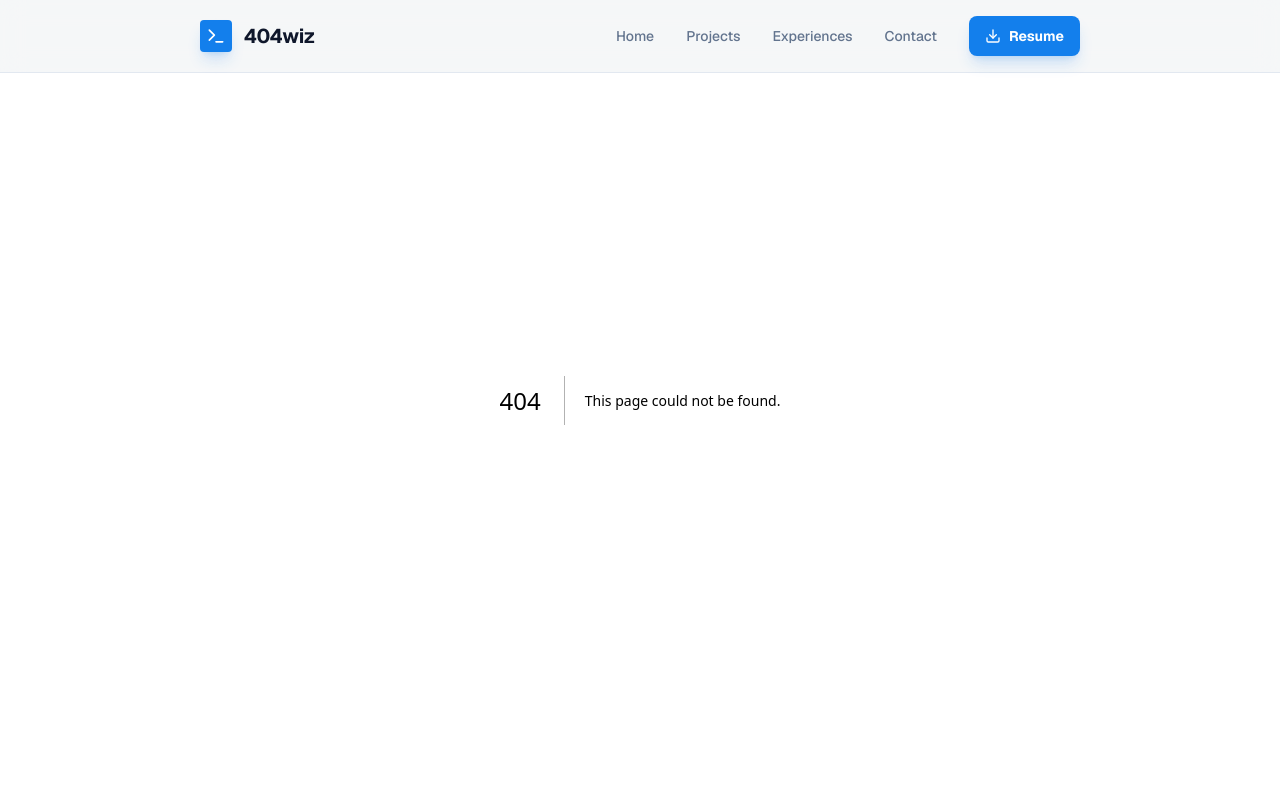
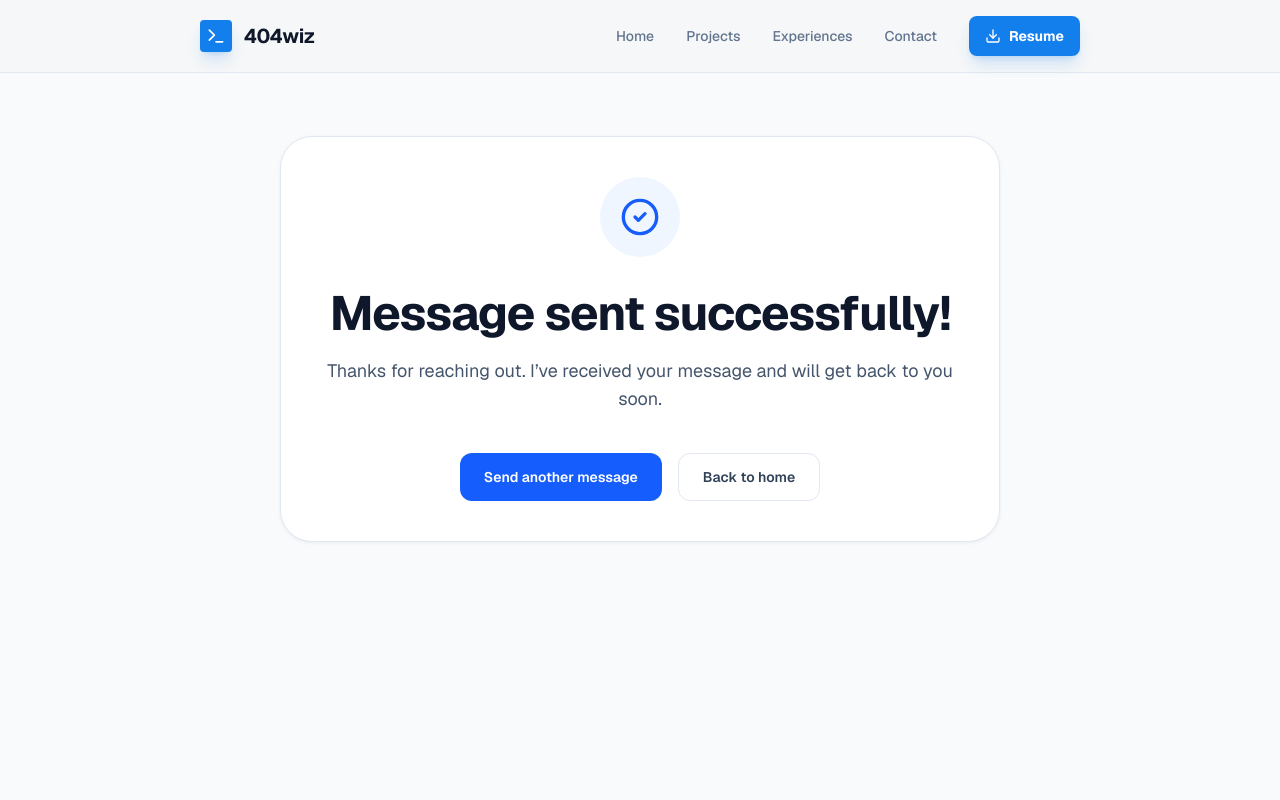
Before and after one commit to Hart-wiz/404wiz, a Next.js app: page /contact/success in a window 1280 px wide. Before the commit this address had no page. Shown: the top 800 px of the page. Built offline with nearby package versions, Linux system fonts and the light colour scheme.

Commit message:
create success page for form

```diff
--- a/app/contact/page.tsx
+++ b/app/contact/page.tsx
@@ -1,6 +1,4 @@
-"use client";
-
-import React, { useState } from "react";
+import React from "react";
 import {
   Mail,
   MapPin,
@@ -8,39 +6,11 @@ import {
   Github,
   Linkedin,
   Twitter,
-  CheckCircle2,
   MessageSquare,
   PhoneCall,
 } from "lucide-react";
 
 export default function ContactPage() {
-  const [formData, setFormData] = useState({
-    name: "",
-    email: "",
-    subject: "",
-    message: "",
-  });
-  const [isSubmitted, setIsSubmitted] = useState(false);
-
-  const handleChange = (
-    e: React.ChangeEvent<HTMLInputElement | HTMLTextAreaElement>
-  ) => {
-    setFormData({ ...formData, [e.target.name]: e.target.value });
-  };
-
-  const handleSubmit = (e: React.FormEvent) => {
-    e.preventDefault();
-    // Here you would typically handle the API call to your backend or form service
-    console.log("Form submitted:", formData);
-    setIsSubmitted(true);
-
-    // Reset form after 3 seconds for demo purposes
-    setTimeout(() => {
-      setIsSubmitted(false);
-      setFormData({ name: "", email: "", subject: "", message: "" });
-    }, 3000);
-  };
-
   return (
     <div className="min-h-screen bg-slate-50 text-slate-900 font-sans selection:bg-blue-200 selection:text-blue-900 pt-10">
       <main className="flex-1 max-w-7xl mx-auto w-full px-6 py-16 md:py-24">
@@ -145,22 +115,9 @@ export default function ContactPage() {
           {/* Right Column: Contact Form */}
           <div className="lg:col-span-7">
             <div className="bg-white rounded-3xl border border-slate-200 shadow-sm p-6 md:p-10">
-              {isSubmitted ? (
-                <div className="flex flex-col items-center justify-center text-center py-12 px-6 h-full min-h-[400px] animate-in fade-in zoom-in duration-500">
-                  <div className="flex items-center justify-center w-16 h-16 rounded-full bg-green-50 text-green-500 mb-6">
-                    <CheckCircle2 className="w-8 h-8" />
-                  </div>
-                  <h3 className="text-2xl font-bold text-slate-900 mb-2">
-                    Message Sent!
-                  </h3>
-                  <p className="text-slate-600 max-w-sm">
-                    Thank you for reaching out. I've received your message and
-                    will get back to you shortly.
-                  </p>
-                </div>
-              ) : (
               <form
-                  onSubmit={handleSubmit}
+                action="https://formsubmit.co/njimoguwisdom@gmail.com"
+                method="POST"
                 className="flex flex-col gap-6 animate-in fade-in duration-500"
               >
                 <div className="flex items-center gap-3 mb-2">
@@ -182,8 +139,6 @@ export default function ContactPage() {
                       type="text"
                       id="name"
                       name="name"
-                        value={formData.name}
-                        onChange={handleChange}
                       required
                       className="w-full rounded-xl border border-slate-200 bg-slate-50/50 px-4 py-3 text-sm text-slate-900 placeholder:text-slate-400 focus:border-blue-500 focus:bg-white focus:outline-none focus:ring-4 focus:ring-blue-500/10 transition-all"
                       placeholder="John Doe"
@@ -201,8 +156,6 @@ export default function ContactPage() {
                       type="email"
                       id="email"
                       name="email"
-                        value={formData.email}
-                        onChange={handleChange}
                       required
                       className="w-full rounded-xl border border-slate-200 bg-slate-50/50 px-4 py-3 text-sm text-slate-900 placeholder:text-slate-400 focus:border-blue-500 focus:bg-white focus:outline-none focus:ring-4 focus:ring-blue-500/10 transition-all"
                       placeholder="john@example.com"
@@ -221,8 +174,6 @@ export default function ContactPage() {
                     type="text"
                     id="subject"
                     name="subject"
-                      value={formData.subject}
-                      onChange={handleChange}
                     required
                     className="w-full rounded-xl border border-slate-200 bg-slate-50/50 px-4 py-3 text-sm text-slate-900 placeholder:text-slate-400 focus:border-blue-500 focus:bg-white focus:outline-none focus:ring-4 focus:ring-blue-500/10 transition-all"
                     placeholder="Project Inquiry"
@@ -239,14 +190,20 @@ export default function ContactPage() {
                   <textarea
                     id="message"
                     name="message"
-                      value={formData.message}
-                      onChange={handleChange}
                     required
                     rows={5}
                     className="w-full rounded-xl border border-slate-200 bg-slate-50/50 px-4 py-3 text-sm text-slate-900 placeholder:text-slate-400 focus:border-blue-500 focus:bg-white focus:outline-none focus:ring-4 focus:ring-blue-500/10 transition-all resize-none"
                     placeholder="Tell me about your project..."
                   />
                 </div>
+
+                {/* Hidden inputs for formsubmit.co */}
+                <input type="hidden" name="_captcha" value="false" />
+                <input
+                  type="hidden"
+                  name="_next"
+                  value="https://404wiz.vercel.app/contact/success"
+                />
 
                 <button
                   type="submit"
@@ -256,7 +213,6 @@ export default function ContactPage() {
                   <Send className="w-4 h-4 transition-transform group-hover:translate-x-1 group-hover:-translate-y-1" />
                 </button>
               </form>
-              )}
             </div>
           </div>
         </div>
--- /dev/null
+++ b/app/contact/success/page.tsx
@@ -0,0 +1,37 @@
+import Link from "next/link";
+import { CheckCircle2 } from "lucide-react";
+
+export default function ContactSuccessPage() {
+  return (
+    <div className="min-h-screen bg-slate-50 text-slate-900 font-sans selection:bg-blue-200 selection:text-blue-900 pt-10">
+      <main className="flex-1 max-w-3xl mx-auto w-full px-6 py-16 md:py-24">
+        <div className="rounded-[2rem] border border-slate-200 bg-white p-10 shadow-sm shadow-slate-200/50 text-center">
+          <div className="mx-auto mb-8 flex h-20 w-20 items-center justify-center rounded-full bg-blue-50 text-blue-600">
+            <CheckCircle2 className="h-10 w-10" />
+          </div>
+          <h1 className="text-4xl font-bold tracking-tight text-slate-900 sm:text-5xl">
+            Message sent successfully!
+          </h1>
+          <p className="mt-5 text-base leading-7 text-slate-600 sm:text-lg">
+            Thanks for reaching out. I’ve received your message and will get
+            back to you soon.
+          </p>
+          <div className="mt-10 flex flex-col items-center gap-4 sm:flex-row sm:justify-center">
+            <Link
+              href="/contact"
+              className="inline-flex h-12 items-center justify-center rounded-xl bg-blue-600 px-6 text-sm font-semibold text-white transition-colors hover:bg-blue-700"
+            >
+              Send another message
+            </Link>
+            <Link
+              href="/"
+              className="inline-flex h-12 items-center justify-center rounded-xl border border-slate-200 bg-white px-6 text-sm font-semibold text-slate-700 transition-colors hover:border-slate-300 hover:bg-slate-50"
+            >
+              Back to home
+            </Link>
+          </div>
+        </div>
+      </main>
+    </div>
+  );
+}
--- a/app/experience/page.tsx
+++ b/app/experience/page.tsx
@@ -77,11 +77,13 @@ const SKILL_GROUPS = [
   {
     title: "Languages",
     icon: <Code className="w-4 h-4" />,
+    highlighted: ["TypeScript", "Python"],
     skills: [
       "TypeScript",
       "JavaScript (ES6+)",
       "Python",
       "Go",
+      "C++",
       "SQL",
       "HTML/CSS",
     ],
@@ -89,8 +91,8 @@ const SKILL_GROUPS = [
   {
     title: "Frameworks & Libraries",
     icon: <Layers className="w-4 h-4" />,
-    highlighted: ["React.js", "Next.js"],
-    skills: ["Node.js", "Express", "NestJS", "Tailwind CSS", "Django", "Redux"],
+    highlighted: ["React.js", "Next.js", "FastAPI", "Django"],
+    skills: ["Node.js", "Express", "NestJS", "Tailwind CSS", "Redux"],
   },
   {
     title: "Cloud & DevOps",
```
Lines whose indentation alone changed are shown as unchanged.
